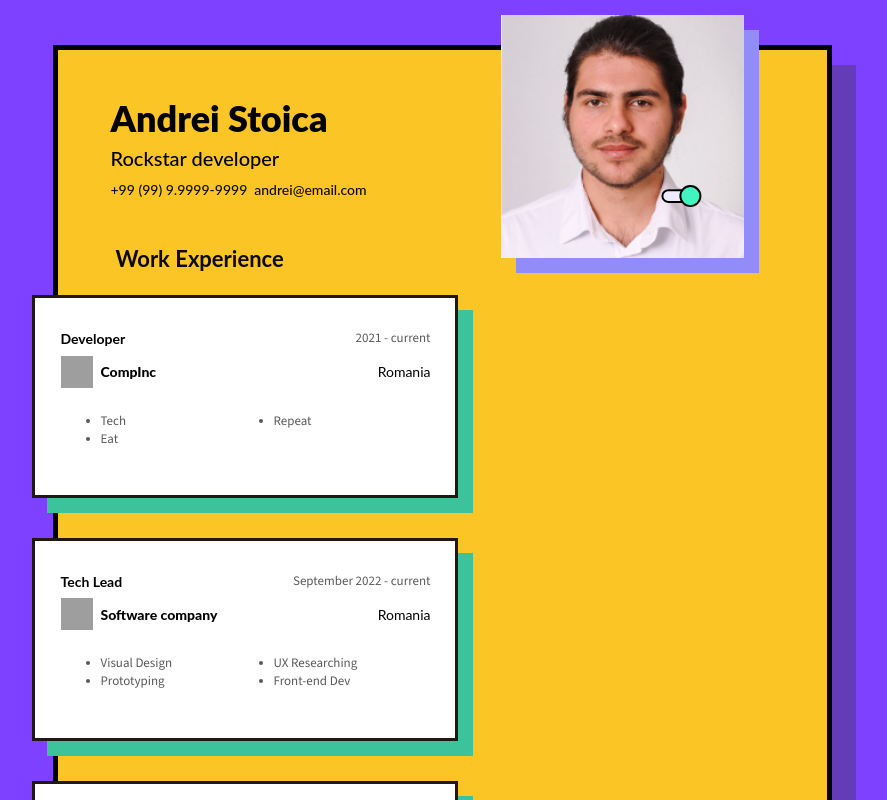
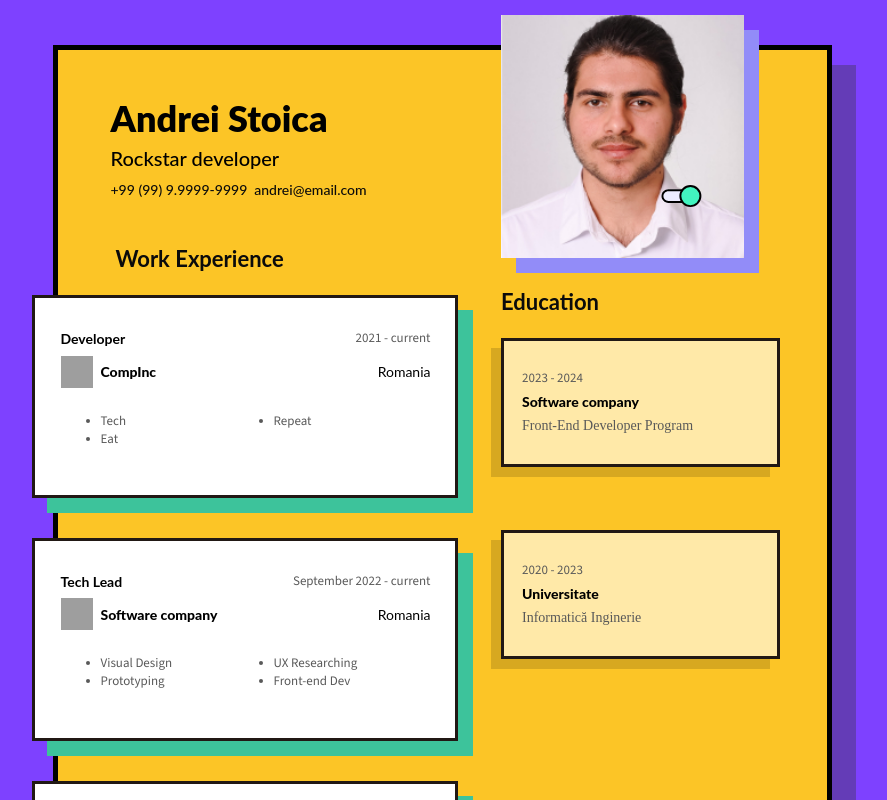
Before and after one commit to narcis-g/resume, a React (Vite) app: page / in a window 1280 px wide. Shown: the top 800 px of the page, without its empty margins (202-1089 px from the left). Built offline with nearby package versions, Linux system fonts and the light colour scheme; grey boxes are pictures that could not be loaded.

Commit message:
Implement Education part

```diff
--- a/src/App.jsx
+++ b/src/App.jsx
@@ -4,6 +4,7 @@ import Layout from './components/Layout';
 import Details from './components/Details';
 import WorkExperience from './components/WorkExperience';
 import Avatar from './components/Avatar'
+import Education from './components/Education'
 
 export default function App() {
   return (
@@ -19,6 +20,7 @@ export default function App() {
        right = {
          <div>
            <Avatar></Avatar>
+           <Education></Education>
          </div>
        }
        />
--- /dev/null
+++ b/src/components/Education.jsx
@@ -0,0 +1,45 @@
+import styled from 'styled-components'
+import EducationCard from './EducationCard'
+
+const Education = () => {
+  return (
+    <div>
+      <Title>Education</Title>
+      <EducationList>
+        <EducationCard
+          start="2023"
+          end="2024"
+          companyName="Software company"
+          learned="Front-End Developer Program"
+          />
+        <EducationCard
+          start="2020"
+          end="2023"
+          companyName="Universitate"
+          learned="Informatică Inginerie"
+          />
+      </EducationList>
+
+    </div>
+  )
+}
+
+export default Education;
+
+const Title = styled.div`
+  color: #0B0B0B;
+  font-family: Lato;
+  font-size: 22px;
+  font-style: normal;
+  font-weight: 700;
+  line-height: normal;
+  margin-left:43px;
+  margin-top:30px;
+
+`
+
+const EducationList = styled.div`
+  display: flex;
+  flex-direction: column;
+  gap: 40px;
+`
--- /dev/null
+++ b/src/components/EducationCard.jsx
@@ -0,0 +1,66 @@
+import styled from 'styled-components'
+
+const EducationCard = (props) => {
+
+  return (
+    <Container>
+          <Period>{props.start} - {props.end}</Period>
+          <CompanyName>{props.companyName}</CompanyName>
+          <Learned>{props.learned}</Learned>
+    </Container>
+  )
+}
+
+export default EducationCard;
+
+const Container = styled.div`
+  display: inline-flex;
+  padding: 21px 55px 22px 18px;
+  flex-direction: column;
+  justify-content: center;
+  align-items: flex-start;
+  gap: 6px;
+  width:200px;
+  height:80px;
+  margin-left:43px;
+  margin-top:23px;
+
+  border: 3px solid #211814;
+  background: #FFE9A8;
+  box-shadow: -10px 10px 0px 0px rgba(0, 0, 0, 0.15);
+`;
+
+const SpacedColumn = styled.div`
+ display: flex;
+ flex-direction: row;
+ justify-content: space-between;
+ align-items: center;
+`;
+
+const Period = styled.span`
+  color: #595959;
+  text-align: right;
+  font-family: 'Source Sans 3';
+  font-size: 13px;
+  font-style: normal;
+  font-weight: 400;
+  line-height: 140%;
+`;
+
+const CompanyName = styled.span`
+  color: #000;
+  font-family: Lato;
+  font-size: 14px;
+  font-style: normal;
+  font-weight: 800;
+  line-height: normal;
+`;
+
+const Learned = styled.span`
+  color: #595959;
+  font-family: Source Sans Pro;
+  font-size: 14px;
+  font-style: normal;
+  font-weight: 400;
+  line-height: 140%; /* 19.6px */
+`;
```
